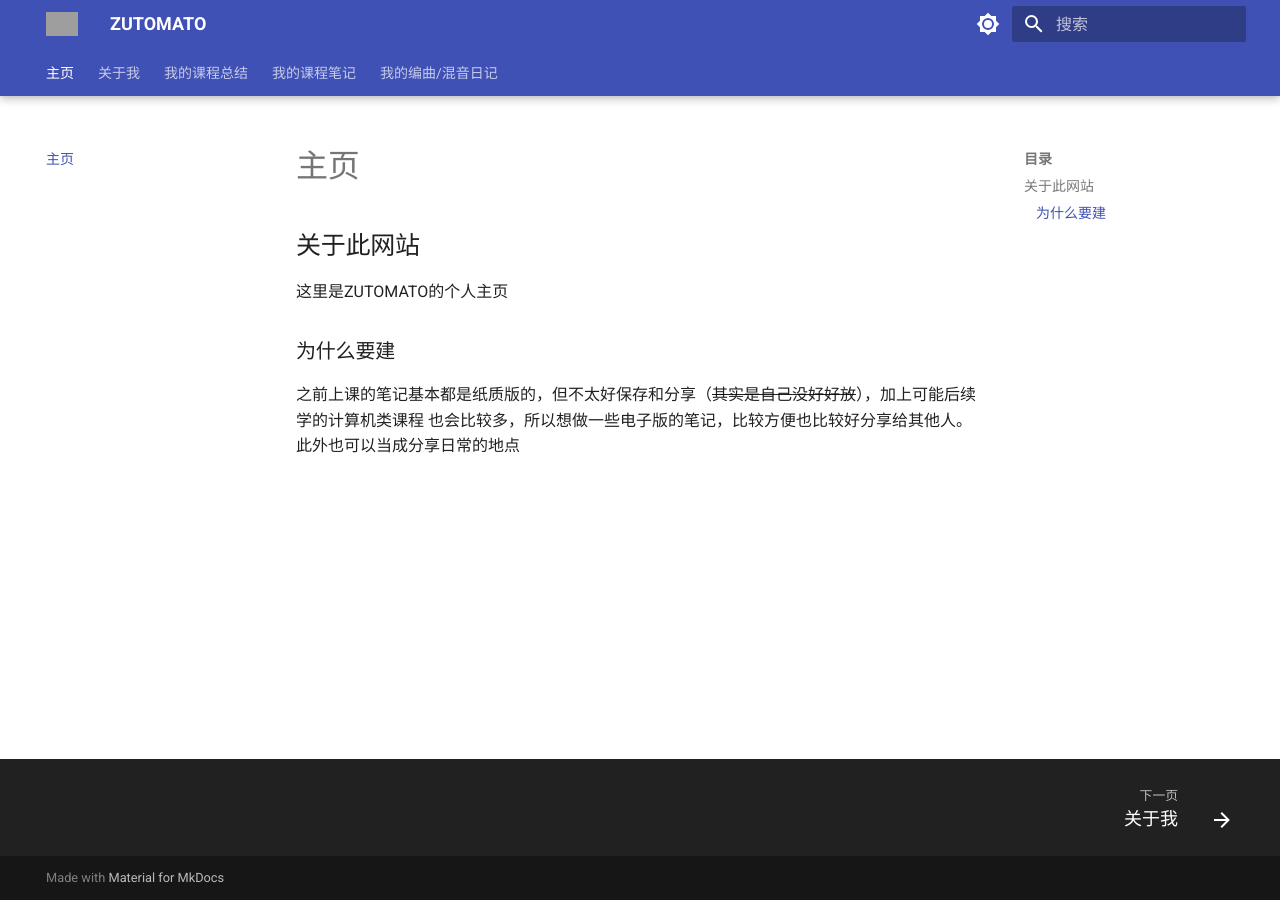
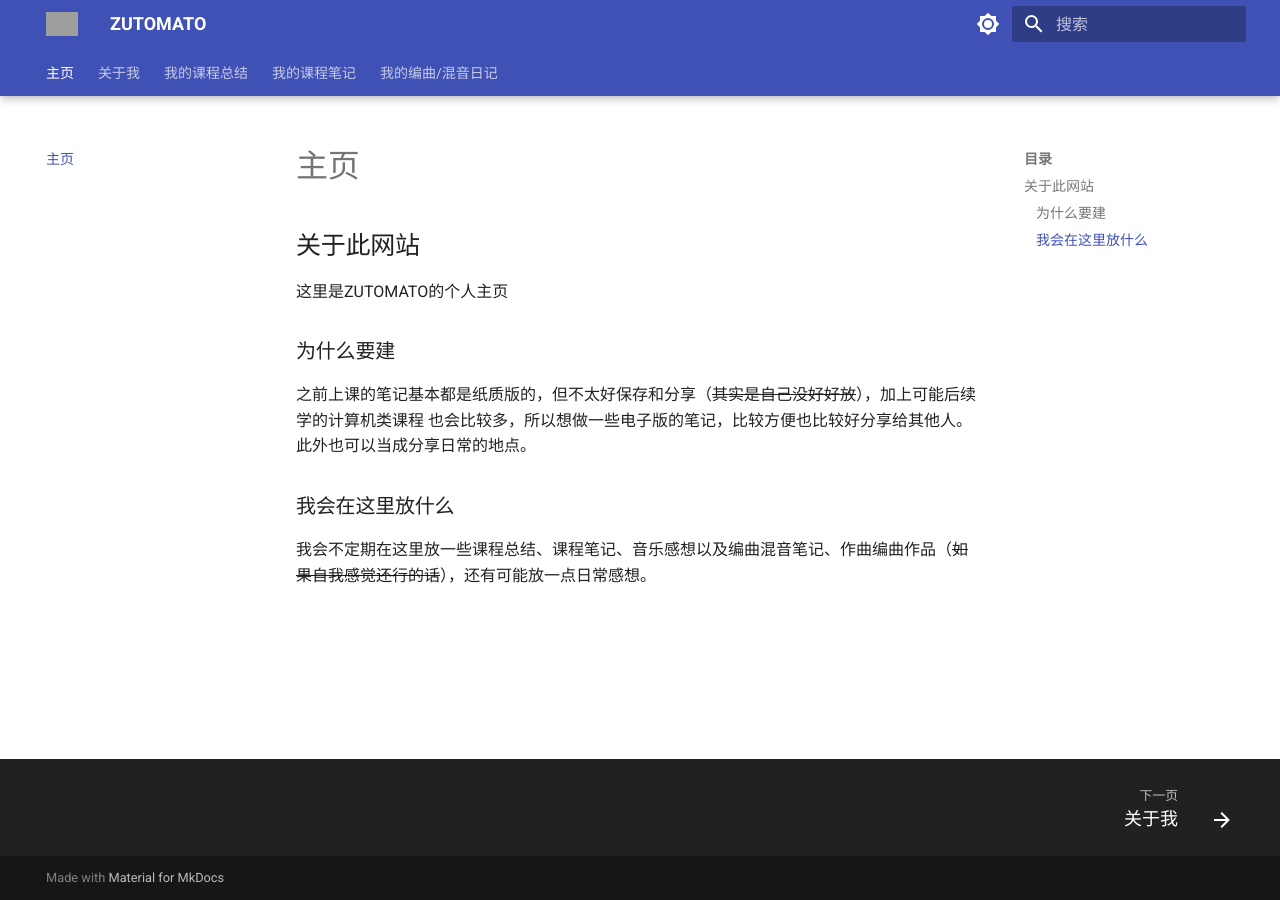
Before and after one commit to ZUTOMATO/mkdocs1, an MkDocs documentation site: the page built from docs/index.md, in a window 1280 px wide. Built offline with MkDocs 1.6.1 and Material for MkDocs 9.7.7, drawn with Linux system fonts in a browser that asks for light colours; grey boxes are pictures that could not be loaded.

Commit message:
first commit

```diff
--- a/docs/index.md
+++ b/docs/index.md
@@ -3,4 +3,7 @@
 
 ### 为什么要建
 之前上课的笔记基本都是纸质版的，但不太好保存和分享（<del>其实是自己没好好放</del>），加上可能后续学的计算机类课程
-也会比较多，所以想做一些电子版的笔记，比较方便也比较好分享给其他人。此外也可以当成分享日常的地点
+也会比较多，所以想做一些电子版的笔记，比较方便也比较好分享给其他人。此外也可以当成分享日常的地点。
+
+### 我会在这里放什么
+我会不定期在这里放一些课程总结、课程笔记、音乐感想以及编曲混音笔记、作曲编曲作品（<del>如果自我感觉还行的话</del>），还有可能放一点日常感想。
```
Also changed, not shown: docs/md/profile.md (+25 -0 lines).
